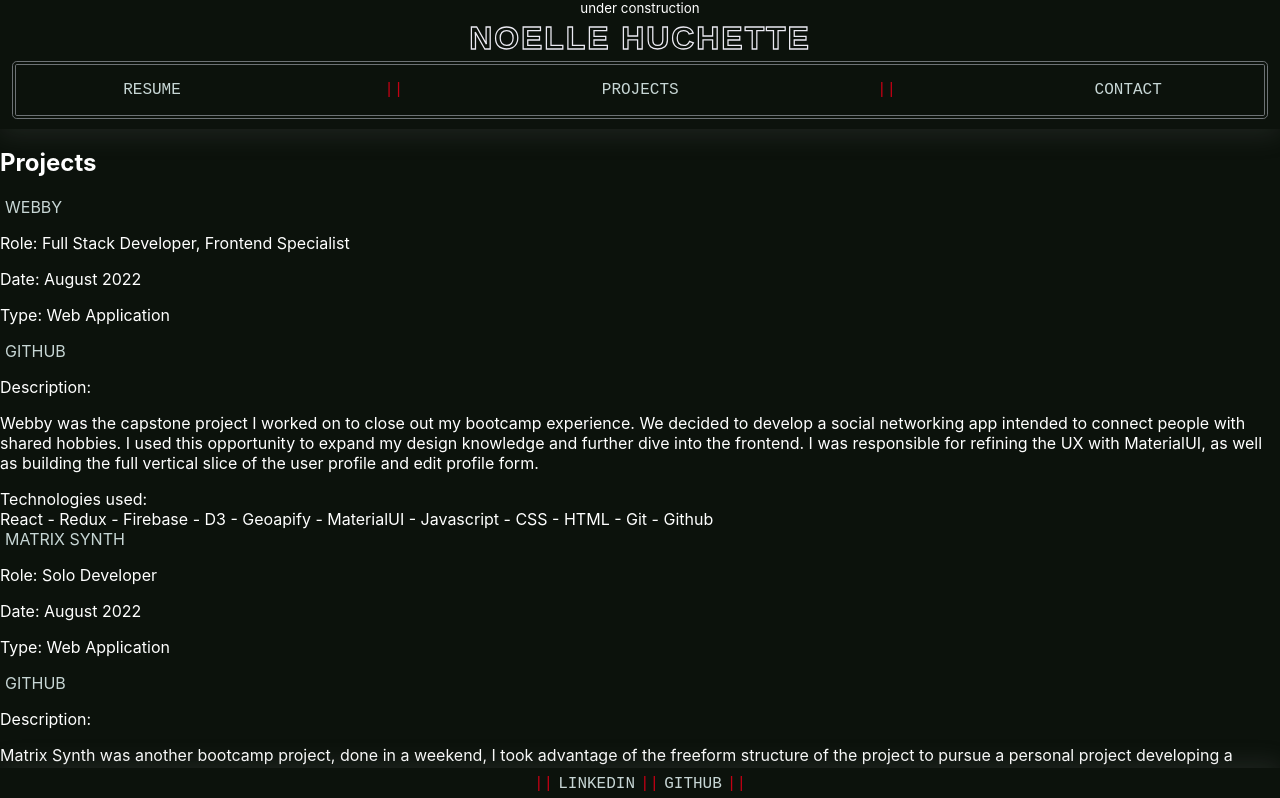
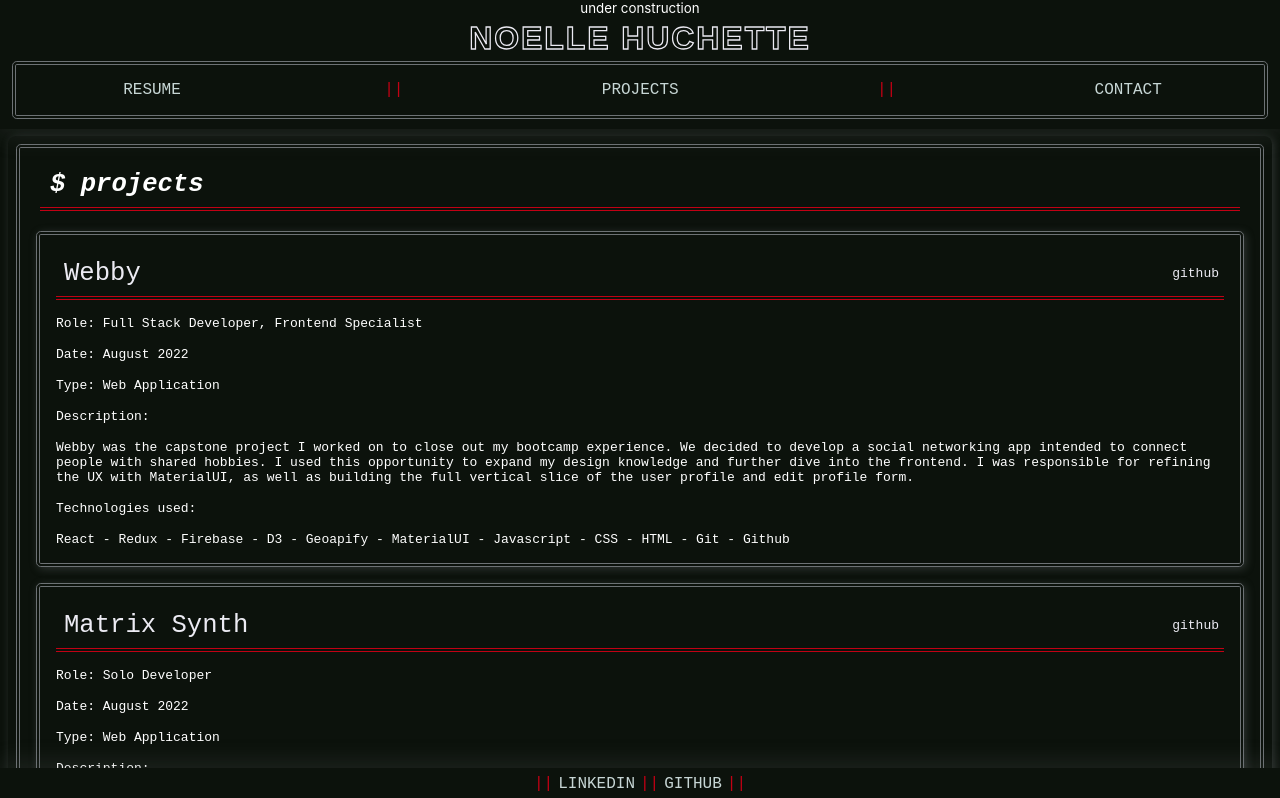
Before and after one commit to noellehuchette/portfolio, a React (Create React App) app: page /projects in a window 1280 px wide. Shown: the top 798 px of the page. Built offline with nearby package versions, Linux system fonts and the light colour scheme.

Commit message:
simple styling on contact/project pages

```diff
--- a/src/client/components/Contact/index.js
+++ b/src/client/components/Contact/index.js
@@ -4,24 +4,29 @@ import './style.css';
 const Contact = () => {
   return (
     <div className="contact-page">
-      <h2>Contact Info</h2>
-      <p>
-        <span className="contact-label">Phone: </span>
-        <span className="contact-detail">(804)762-0267</span>
-      </p>
-      <p>
+      <div className="block-content">
+        <div className="block-title">
+          <h3> $ contact </h3>
+        </div>
+        <div className="contact-item">
+          <a href="tel:8047620267" className="contact-label">
+            Phone: <span className="info">(804)762-0267</span>
+          </a>
+        </div>
+        <div className="contact-item">
           <a className="contact-label" href="mailto:noelle.huchette@gmail.com">
-          Email
+            Email: <span className="info">noelle.huchette@gmail.com</span>
           </a>
-      </p>
-      <p>
+        </div>
+        <div className="contact-item">
           <a
             className="contact-label"
             href="https://www.linkedin.com/in/noelle-huchette/"
           >
             LinkedIn
           </a>
-      </p>
+        </div>
+      </div>
     </div>
   );
 };
--- a/src/client/components/Contact/style.css
+++ b/src/client/components/Contact/style.css
@@ -0,0 +1,42 @@
+.contact-page {
+  font-family: monospace;
+  margin: 1rem;
+  display: flex;
+  flex-direction: column;
+  gap: 1rem;
+  border-radius: 0.5rem;
+  box-shadow: 2px 2px 8px rgba(109, 114, 117, 0.35);
+}
+
+h3 {
+  font-size: 1.6rem;
+  margin: 12px;
+  padding: 2px 10px 8px 10px;
+  font-style: oblique;
+  border-bottom: double 0.3rem
+#C20114;
+}
+
+.contact-label {
+  color: #ECEBF3;
+  text-transform:uppercase;
+  font-size: 1.2rem;
+}
+
+.contact-label span {
+  text-transform: none;
+}
+
+
+.block-content {
+  border-radius: 0.3rem;
+  margin: 0.5rem;
+  padding: 0.5rem;
+  display: flex;
+  flex-direction: column;
+  border: double 0.3rem #6D7275;
+}
+
+.contact-item {
+  margin: 1.25rem;
+}
--- a/src/client/components/Projects/index.js
+++ b/src/client/components/Projects/index.js
@@ -5,43 +5,45 @@ import './style.css';
 const Projects = () => {
   return (
     <div className="projects-page">
-      <h2>Projects</h2>
+      <div className="block-content">
+        <div className="block-title">
+          <h3>$ projects</h3>
+        </div>
         {projects.map((project) => {
           return (
             <div key={project.name} className="project-block">
-            <div>
+              <div className="project-header">
                 <a className="project-title" href={project.deployed}>
                   {project.name}
                 </a>
+                <a href={project.github}>github</a>
               </div>
-            <p>
+              <div>
                 <span className="project-detail-label">Role: </span>
                 <span className="project-detail-content">{project.role}</span>
-            </p>
-            <p>
+              </div>
+              <div>
                 <span className="project-detail-label">Date: </span>
                 <span className="project-detail-content">{project.date}</span>
-            </p>
-            <p>
+              </div>
+              <div>
                 <span className="project-detail-label">Type: </span>
                 <span className="project-detail-content">{project.type}</span>
-            </p>
-            <p>
-              <a href={project.github}>github</a>
-            </p>
+              </div>
               <span className="project-detail-label">Description: </span>
-            <p>
+              <div>
                 <span className="project-detail-content">
                   {project.description}
                 </span>
-            </p>
+              </div>
               <span className="project-detail-label">Technologies used: </span>
               <div className="tech-stack">
                 {project.tech.map((tech, idx) => {
                   return (
                     <span key={tech}>
                       {' '}
-                    {idx ? <span className="tech-divider">-</span> : ''} {tech}{' '}
+                      {idx ? <span className="tech-divider">-</span> : ''}{' '}
+                      {tech}{' '}
                     </span>
                   );
                 })}
@@ -50,6 +52,7 @@ const Projects = () => {
           );
         })}
       </div>
+    </div>
   );
 };
 
--- a/src/client/components/Projects/style.css
+++ b/src/client/components/Projects/style.css
@@ -0,0 +1,56 @@
+.projects-page {
+  margin: 0.5rem;
+  min-width: 300px;
+  text-align: left;
+  display: flex;
+  flex-direction: column;
+  font-family: monospace;
+  box-shadow: 2px 2px 8px rgba(109, 114, 117, 0.35);
+  border-radius: 0.5rem;
+  gap: 1rem;
+}
+
+.block-content {
+  border-radius: 0.3rem;
+  margin: 0.5rem;
+  display: flex;
+  flex-direction: column;
+  border: double 0.3rem #6D7275;
+}
+
+h3 {
+  font-size: 1.6rem;
+  margin: 12px;
+  padding: 2px 10px 8px 10px;
+  font-style: oblique;
+  border-bottom: double 0.3rem
+#C20114;
+}
+.project-block {
+  border: double 0.3rem #6D7275;
+  border-radius: 0.3rem;
+  margin: 0.5rem;
+  padding: 1rem;
+  display: flex;
+  flex-direction: column;
+  gap: 1rem;
+  box-shadow: 2px 2px 8px rgba(109, 114, 117, 0.35);
+}
+
+.project-header {
+  display: flex;
+  justify-content: space-between;
+  align-items: center;
+  border-bottom: double 0.3rem
+#C20114;
+}
+
+.project-header a {
+  text-transform: none;
+  color: #ECEBF3;
+}
+
+.project-title {
+  padding: 0.5rem;
+  font-size: 1.6rem;
+}
```
Lines whose indentation alone changed are shown as unchanged.
